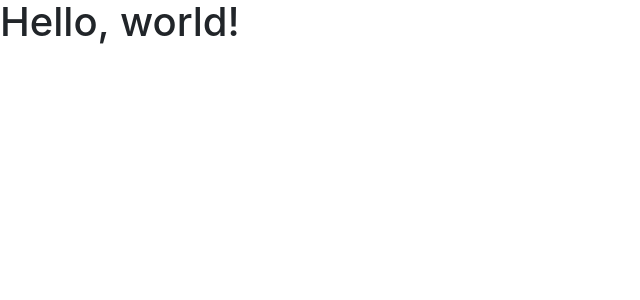
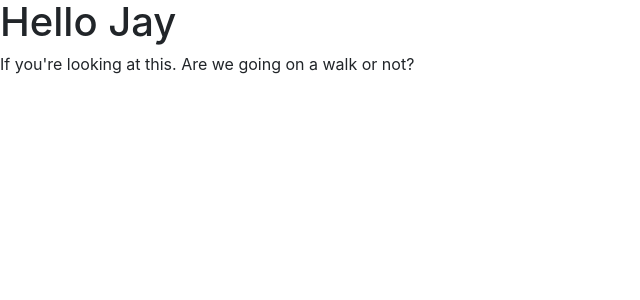
Before and after one commit to justc044/julia_blog, a Django app: page / in a window 1280 px wide. Shown: the top 300 px of the page, without its empty margins (0-640 px from the left). Run offline with Django 3.2, Linux system fonts and the light colour scheme; some libraries are stand-ins or nearby versions.

Commit message:
change message

```diff
--- a/blog/templates/blog/post_list.html
+++ b/blog/templates/blog/post_list.html
@@ -9,7 +9,8 @@
     <link rel="stylesheet" href="https://maxcdn.bootstrapcdn.com/bootstrap/4.0.0-beta/css/bootstrap.min.css" integrity="sha384-/Y6pD6FV/Vv2HJnA6t+vslU6fwYXjCFtcEpHbNJ0lyAFsXTsjBbfaDjzALeQsN6M" crossorigin="anonymous">
   </head>
   <body>
-    <h1>Hello, world!</h1>
+    <h1>Hello Jay</h1>
+    <p>If you're looking at this. Are we going on a walk or not?</p>
 
     <!-- Optional JavaScript -->
     <!-- jQuery first, then Popper.js, then Bootstrap JS -->
```
